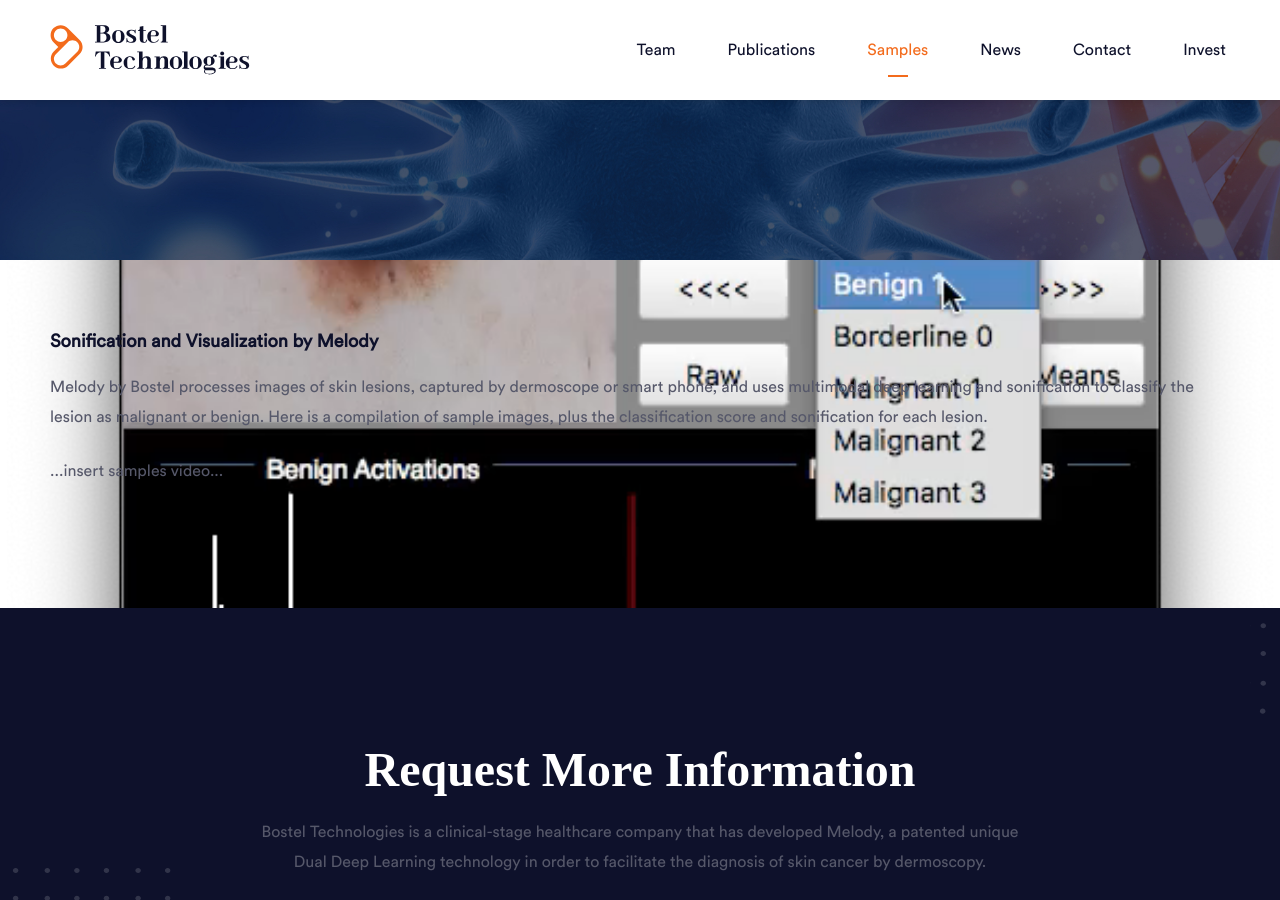
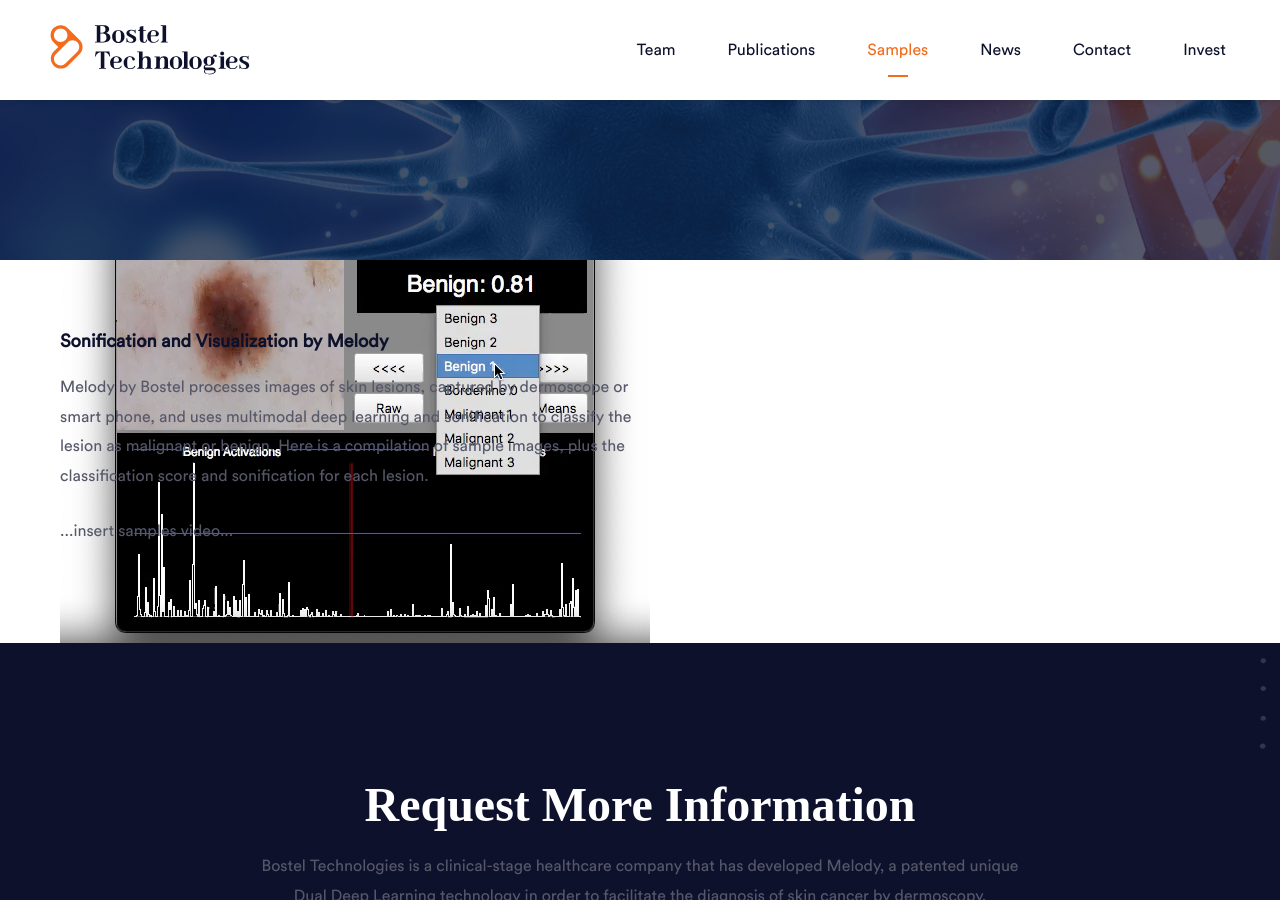
Before and after one commit to brucenwalker/bostelweb, a Jekyll site: the page built from samplestest.md, in a window 1280 px wide and 900 px high, scrolled down 350 px. Built offline with Jekyll 4.4.1, drawn with Linux system fonts in a browser that asks for light colours; some web fonts are replaced.

Commit message:
Add files via upload

```diff
--- a/samplestest.md
+++ b/samplestest.md
@@ -16,8 +16,13 @@ slug: samples
     </div>
 </div>
 <article class="page-content">
+
+
     <section class="page-section">
         <div class="container">
+            <div class="row">
+            <div class="contact-info col">
+                <div class="contact-block">
 
                     <h4 class="contact-block-title">Sonification and Visualization by Melody</h4>
                     <p>
@@ -25,16 +30,26 @@ slug: samples
                         Here is a compilation of sample images, plus the classification score and sonification for each lesion.
                     </p>
                     <p>
-                    ...insert samples video...<BR>
-                    </p>
+                    ...insert samples video...
 
                     <video width="295" height="270" controls poster="/assets/Diagnostic_audio_samples-still.png">
                     	<source src=src="/assets/Diagnostic_audio_samples.mp4" type="video/mp4">
                     	Your browser does not support the video tag.
                     </video>
 
+                    </p>
 
+
+                </div>
+
+            </div>
+
+            </div>
         </div>
     </section>
 
+
+
+
+
 </article>
```
